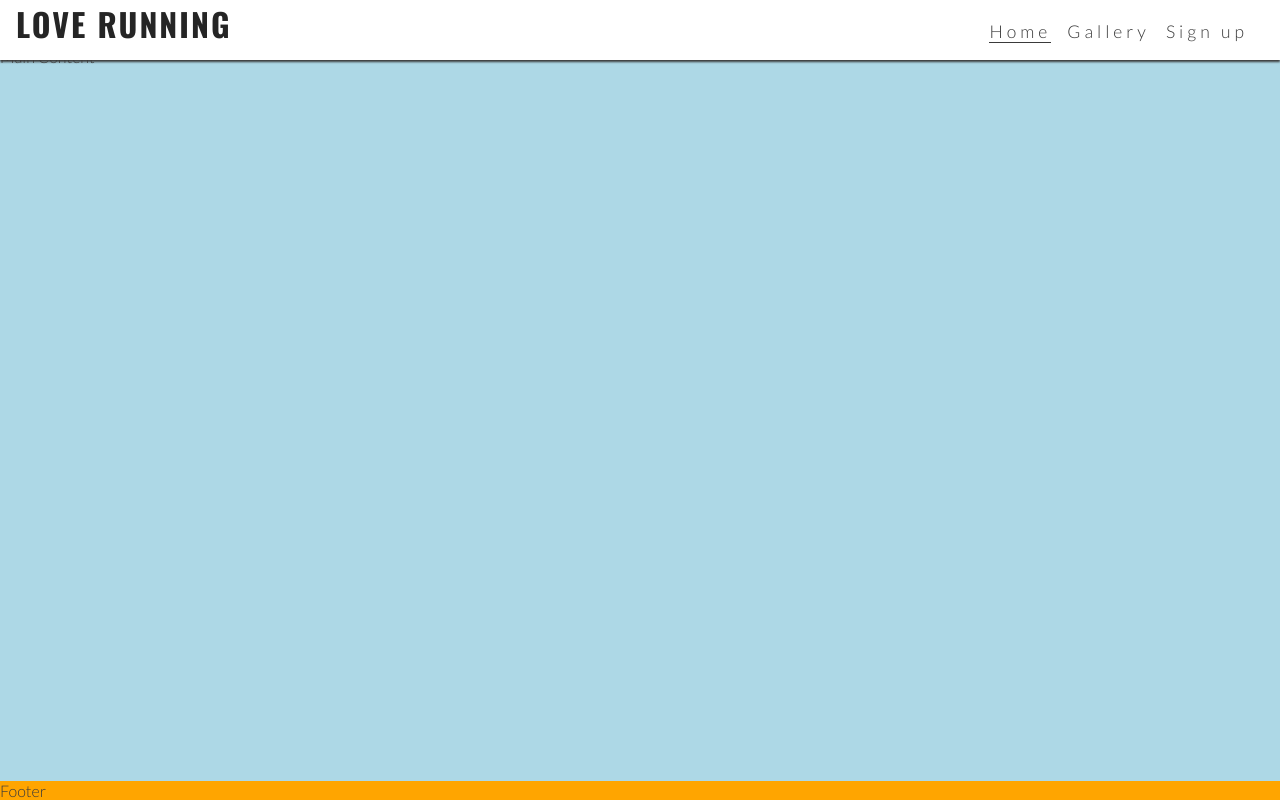
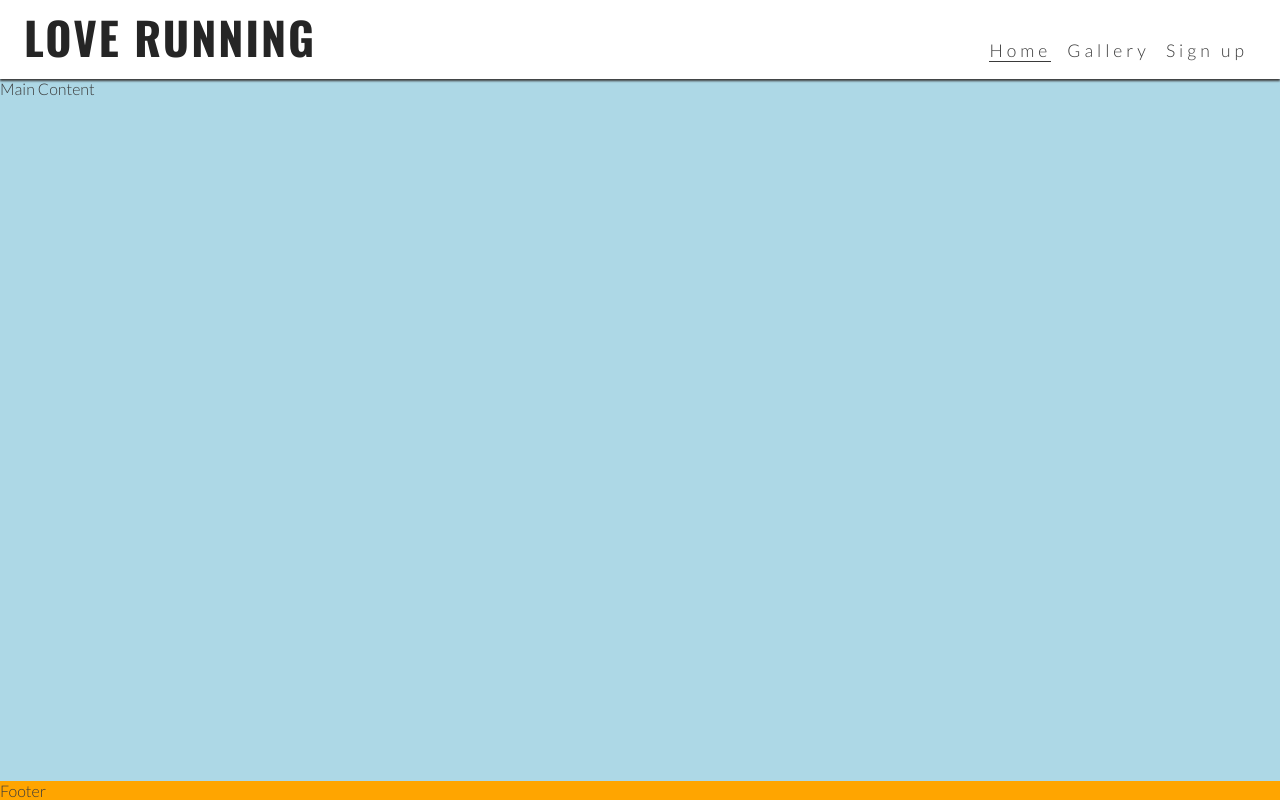
Before and after one commit to OlenaMartsyniuk/love-running, a plain HTML site: page index.html in a window 1280 px wide. Drawn offline with nearby package versions, Linux system fonts and the light colour scheme.

Commit message:
Make logo larger, push main down to show under larger header

```diff
--- a/assets/css/style.css
+++ b/assets/css/style.css
@@ -128,4 +128,16 @@ background-color: orange;
     .nav-toggle-label {
         display: none;
     }
+    #logo
+    {
+        font-size: 280%;
+        line-height: 75px;
+        margin: 0 0.5rem;
+    }
+    /*Main Content*/
+    main
+    {
+        /*Push Main Content down to accomodate larger header*/
+        margin-top: 79px;
+    }
 }
```
